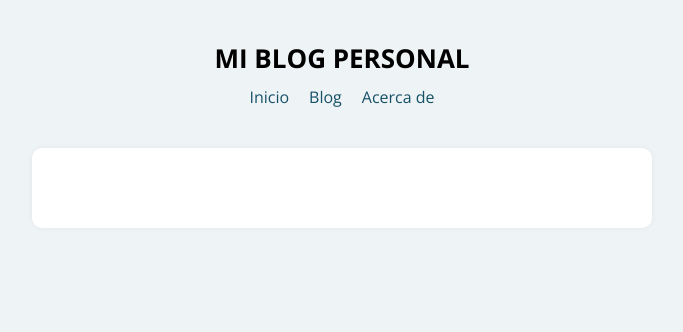
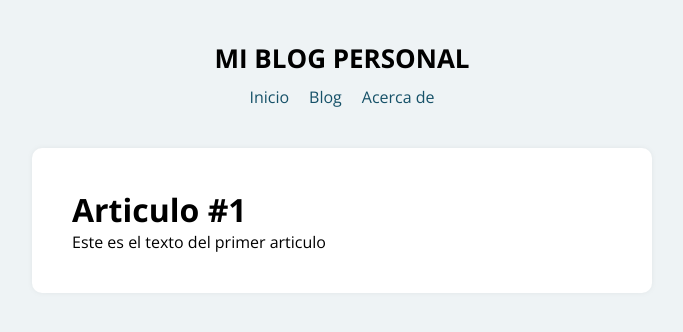
Before and after one commit to David-F-98/app__blog, a React (Vite) app: page /post/1 in a window 1280 px wide. Shown: the top 332 px of the page, without its empty margins (298-981 px from the left). Built offline with nearby package versions, Linux system fonts and the light colour scheme.

Commit message:
Query String y Parametros URL

```diff
--- a/src/App.jsx
+++ b/src/App.jsx
@@ -2,10 +2,14 @@ import React from 'react';
 import { BrowserRouter, Route, Routes} from 'react-router-dom';
 import PaginaDeInicio from './Components/PaginaDeInicio';
 import Blog from './Components/Blog';
+import Post from './Components/Post';
 import AcercaDe from './Components/AcercaDe';
 import Header from './Components/Header';
 import ContenedorPrincipal from './StylesElements/StylesApp/ContenedorPrincipal';
 import Main from './StylesElements/StylesApp/Main';
+
+
+
 // Para trabajar con Reac Route tener en cuenta:
 // Usar BrowserRouter, NavLink, Route, Routes
 //  1. Encerrar dentro de BrowserRouter toda la estructura
@@ -21,6 +25,7 @@ const App = () => {
           <Routes>
             <Route  path='/' element={<PaginaDeInicio/>}/>
             <Route path='/blog' element={<Blog/>}/>
+            <Route path='/post/:id' element={<Post/>}/>
             <Route path='/acerca-de' element={<AcercaDe/>}/>
           </Routes>
         </Main>
--- a/src/Components/Blog.jsx
+++ b/src/Components/Blog.jsx
@@ -2,7 +2,6 @@ import React from 'react';
 import post from '../Data/post';
 import { NavLink } from 'react-router-dom';
 const Blog = () => {
-    console.log(post);
     return (
         <div>
             <h2>Blog</h2>
--- /dev/null
+++ b/src/Components/Post.jsx
@@ -0,0 +1,21 @@
+import React from 'react';
+import post from '../Data/post';
+import { useParams, Navigate } from 'react-router-dom';
+const Post = () => {
+    const {id} = useParams();
+    return (
+        <>
+            {post[id-1] ?
+                <div>
+                    <h1>{post[id-1].titulo}</h1>
+                    <p>{post[id-1].texto}</p>
+                </div>
+            :
+            //Redireccionando
+                <Navigate replace to={'/'}/>
+            }
+        </>
+     );
+}
+
+export default Post;
--- a/src/Data/post.js
+++ b/src/Data/post.js
@@ -1,17 +1,16 @@
-import { v4 as uuidv4 } from 'uuid';
 const post = [
         {
-            id:uuidv4(),
+            id:1,
             titulo : 'Articulo #1',
             texto: 'Este es el texto del primer articulo'
         },
         {
-            id:uuidv4(),
+            id:2,
             titulo : 'Articulo #2',
             texto: 'Este es el texto del segundo articulo'
         },
         {
-            id:uuidv4(),
+            id:3,
             titulo : 'Articulo #3',
             texto: 'Este es el texto del tercero articulo'
         }
```
